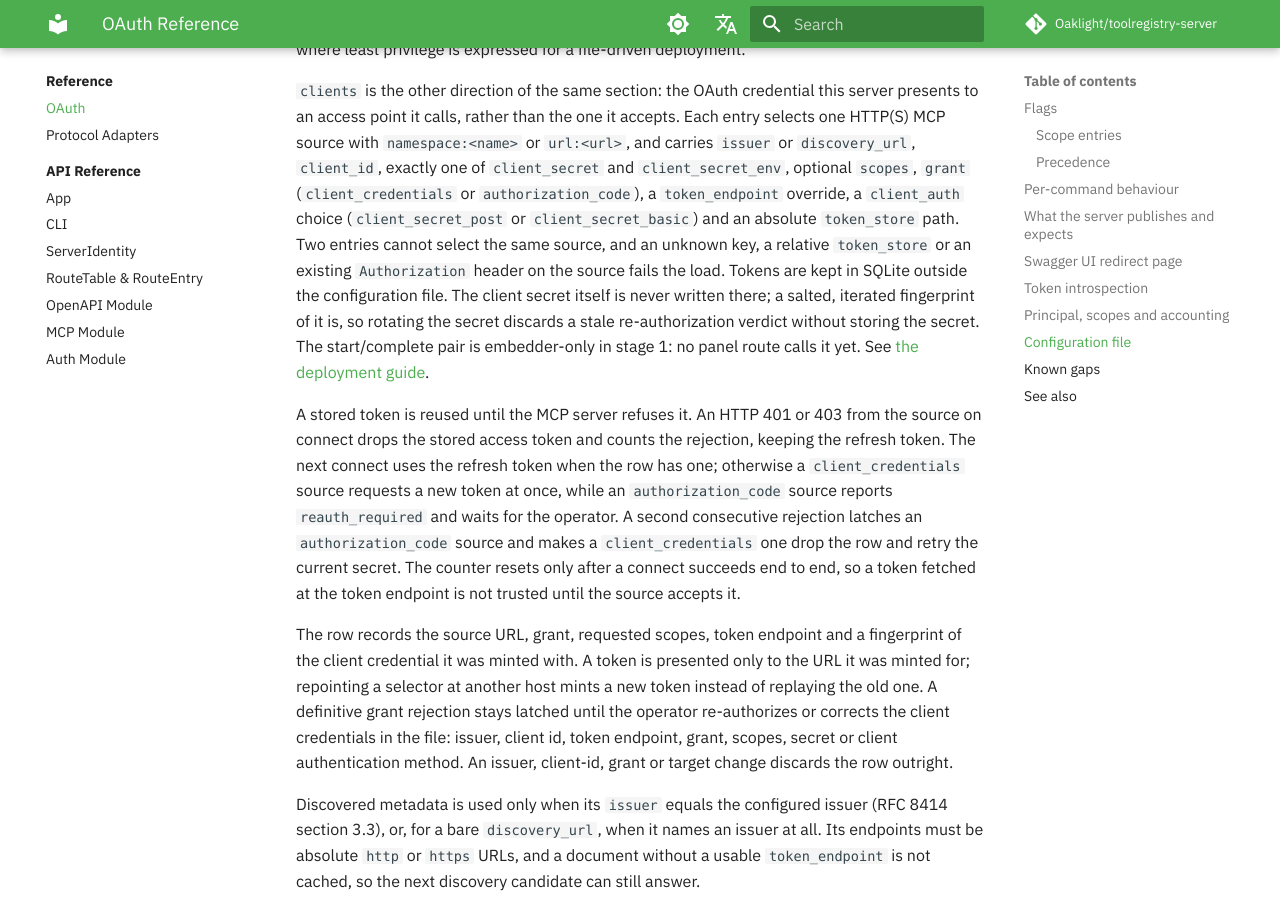
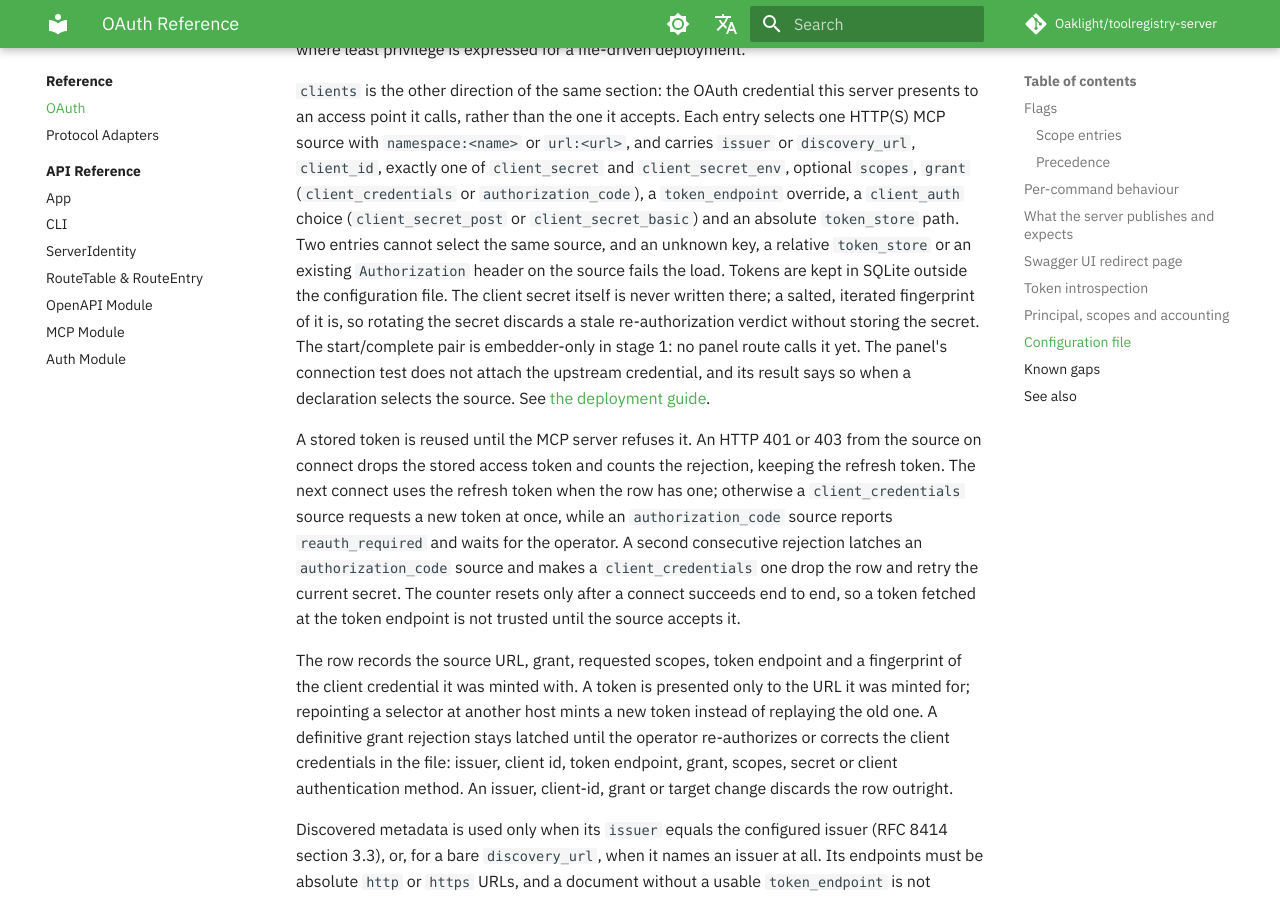
Before and after one commit to Oaklight/toolregistry-server, an MkDocs documentation site: the page built from docs/reference/oauth.md, in a window 1280 px wide and 900 px high, scrolled down 7707 px. Built offline with MkDocs 1.6.1 and Material for MkDocs 9.7.7, drawn with Linux system fonts in a browser that asks for light colours; some web fonts are replaced; comment, search, counter and statistics services are not loaded.

Commit message:
docs(oauth): refresh-token retention and the panel probe caveat (#254)

```diff
--- a/docs/reference/oauth.md
+++ b/docs/reference/oauth.md
@@ -271,7 +271,9 @@ the source fails the load. Tokens are kept in SQLite outside the
 configuration file. The client secret itself is never written there; a
 salted, iterated fingerprint of it is, so rotating the secret discards a stale
 re-authorization verdict without storing the secret. The start/complete pair
-is embedder-only in stage 1: no panel route calls it yet. See
+is embedder-only in stage 1: no panel route calls it yet. The panel's
+connection test does not attach the upstream credential, and its result says
+so when a declaration selects the source. See
 [the deployment guide](../guides/oauth-deployment.md#upstream-credentials-for-a-protected-mcp-source).
 
 A stored token is reused until the MCP server refuses it. An HTTP 401 or 403
```
Also changed, not shown: docs/changelog.md (+1 -1 lines).
